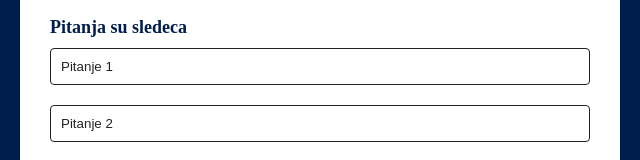
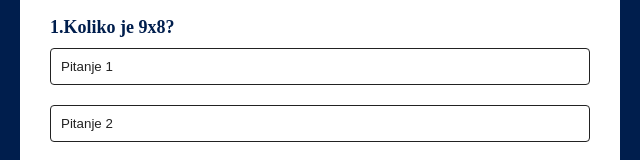
Before and after one commit to nzigovic/quizz-app, a plain HTML site: page index.html in a window 1280 px wide. Shown: the part 193-353 px from the top of the page, 320-960 px from the left. Drawn offline with Linux system fonts and the light colour scheme.

Commit message:
pocetak js

```diff
--- a/index.html
+++ b/index.html
@@ -24,6 +24,6 @@
 
 
 
-
+    <script src="script.js"></script>
 </body>
 </html>
--- a/script.js
+++ b/script.js
@@ -0,0 +1,66 @@
+const questions = [
+    {
+        questions: "Koliko je 9x8?",
+        answers: [
+            {text:"72", correct:true},
+            {text:"68", correct:false},
+            {text:"82", correct:false},
+            {text:"92", correct:false},
+        ]
+    },{
+        questions: "Koliko je 7x7?",
+        answers: [
+            {text:"", correct:false},
+            {text:"68", correct:false},
+            {text:"63", correct:true},
+            {text:"52", correct:false},
+        ]
+    },
+    {
+        questions: "Koliko je 9x4?",
+        answers: [
+            {text:"28", correct:false},
+            {text:"36", correct:true},
+            {text:"38", correct:false},
+            {text:"33", correct:false},
+        ]
+    }
+];
+
+
+const  questionElement = document.getElementById("question");
+const odgovori = document.getElementById("odgovor");
+const sledeceBtn = document.getElementById("sledece-btn");
+
+
+
+let currentQuestionIndex = 0 ;
+let score = 0 ;
+
+
+function startquiz (){
+    currentQuestionIndex = 0;
+    score = 0 ;
+    sledeceBtn.innerHTML = "Sledece";
+    showQueustion()
+}
+
+
+function showQueustion (){
+    let currentquestion = questions [currentQuestionIndex];
+    let questionNo = currentQuestionIndex + 1;
+    questionElement.innerHTML = questionNo + "." + currentquestion.
+    questions;
+
+    currentquestion.answers.forEach(answers =>
+    {
+        const button = document.createElement("button");
+        button.innerHTML = answers.text;
+        button.classList.add("btn");
+        answerButton.appendChild(button);
+
+    }
+    )
+}
+
+startquiz ();
```
